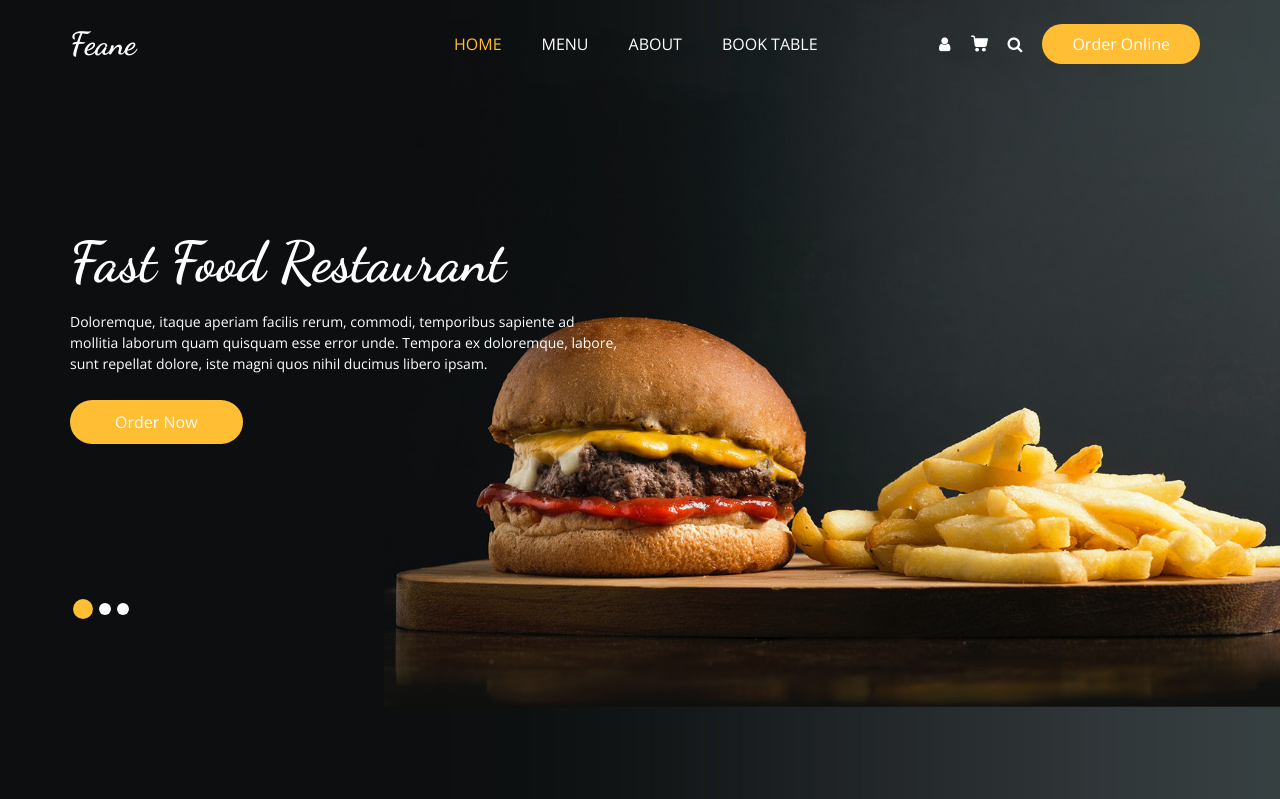
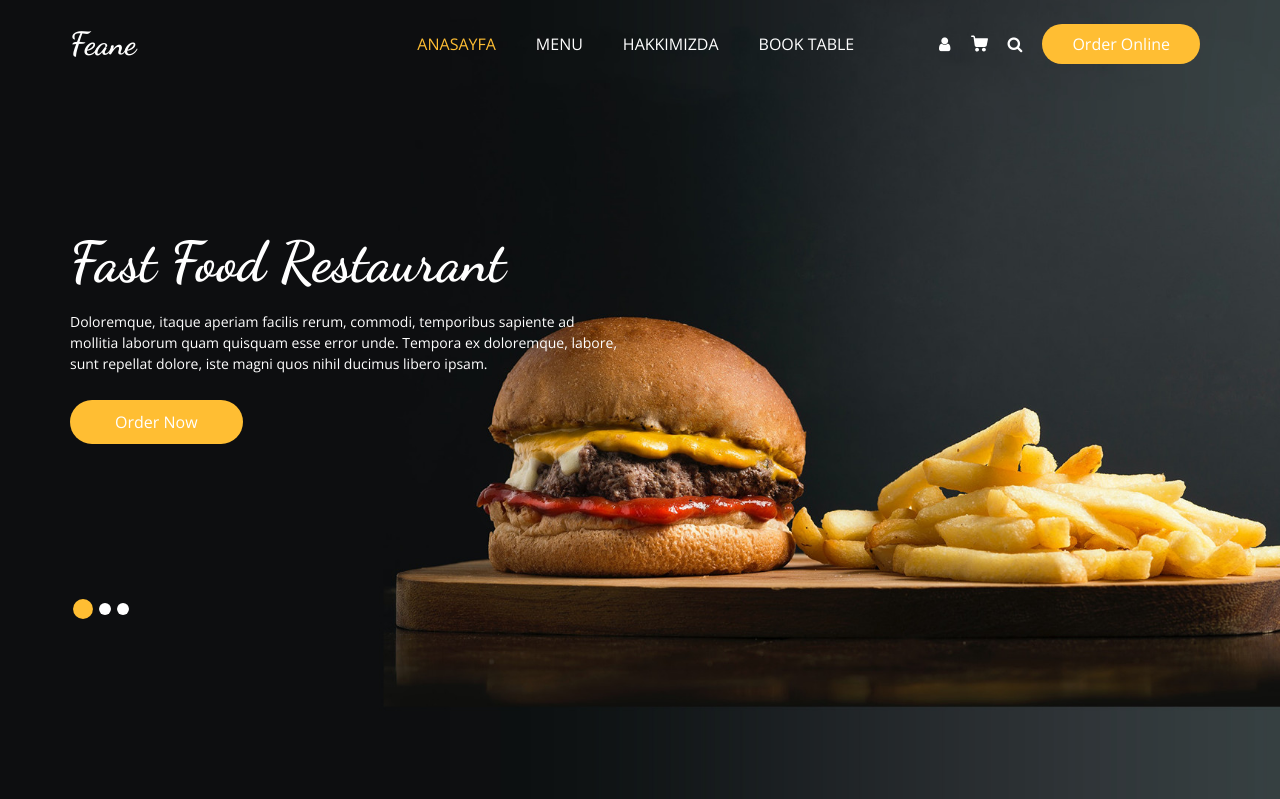
Before and after one commit to Cemalkumustekin/djangoProject, a Django app: page / in a window 1280 px wide. Shown: the top 799 px of the page. Run offline with Django 4.2, Linux system fonts and the light colour scheme; data comes from the database, SQL or seed files in the repository; some libraries are stand-ins or nearby versions.

Commit message:
hakkımızda(about) sayfası aktif hale getirilmeye çalışıldı.

```diff
--- a/djangoProject/urls.py
+++ b/djangoProject/urls.py
@@ -16,10 +16,14 @@ Including another URLconf
 from django.contrib import admin
 from django.urls import path, include
 
+from home import views
+
 urlpatterns = [
     path('', include('home.urls')),
     path('home/', include('home.urls')),
     path('admin/', admin.site.urls),
     path('foodsdrinks/', include('foodsdrinks.urls')),
     path('ckeditor/', include('ckeditor_uploader.urls')),
+    path('about/' , views.about, name='about')
+
 ]
--- a/home/views.py
+++ b/home/views.py
@@ -6,5 +6,9 @@ from home.models import Setting
 # Create your views here.
 def index(request):
     setting = Setting.objects.get(pk=1)
-    context={'setting': setting}
+    context={'setting': setting, 'page':'home'}
     return render(request, 'index.html',context)
+def about(request):
+    setting = Setting.objects.get(pk=1)
+    context={'setting': setting, 'page':'about'}
+    return render(request, 'about.html',context)
--- a/templates/header.html
+++ b/templates/header.html
@@ -21,16 +21,16 @@
                 <ul class="navbar-nav  mx-auto ">
                   <li class="nav-item active">
                       {% load static %}
-                    <a class="nav-link" href="{% static 'index.html'%}">Home <span class="sr-only">(current)</span></a>
+                    <a class="nav-link" href="/index}">Anasayfa <span class="sr-only">(current)</span></a>
                   </li>
                   <li class="nav-item">
-                    <a class="nav-link" href="{% static  'menu.html'%}">Menu</a>
+                    <a class="nav-link" href="/menu">Menu</a>
                   </li>
                   <li class="nav-item">
-                    <a class="nav-link" href="{% static 'about.html'%}">About</a>
+                    <a class="nav-link" href="/about">Hakkımızda</a>
                   </li>
                   <li class="nav-item">
-                    <a class="nav-link" href="{% static  'book.html'%}">Book Table</a>
+                    <a class="nav-link" href="/book">Book Table</a>
                   </li>
                 </ul>
                 <div class="user_option">
```
